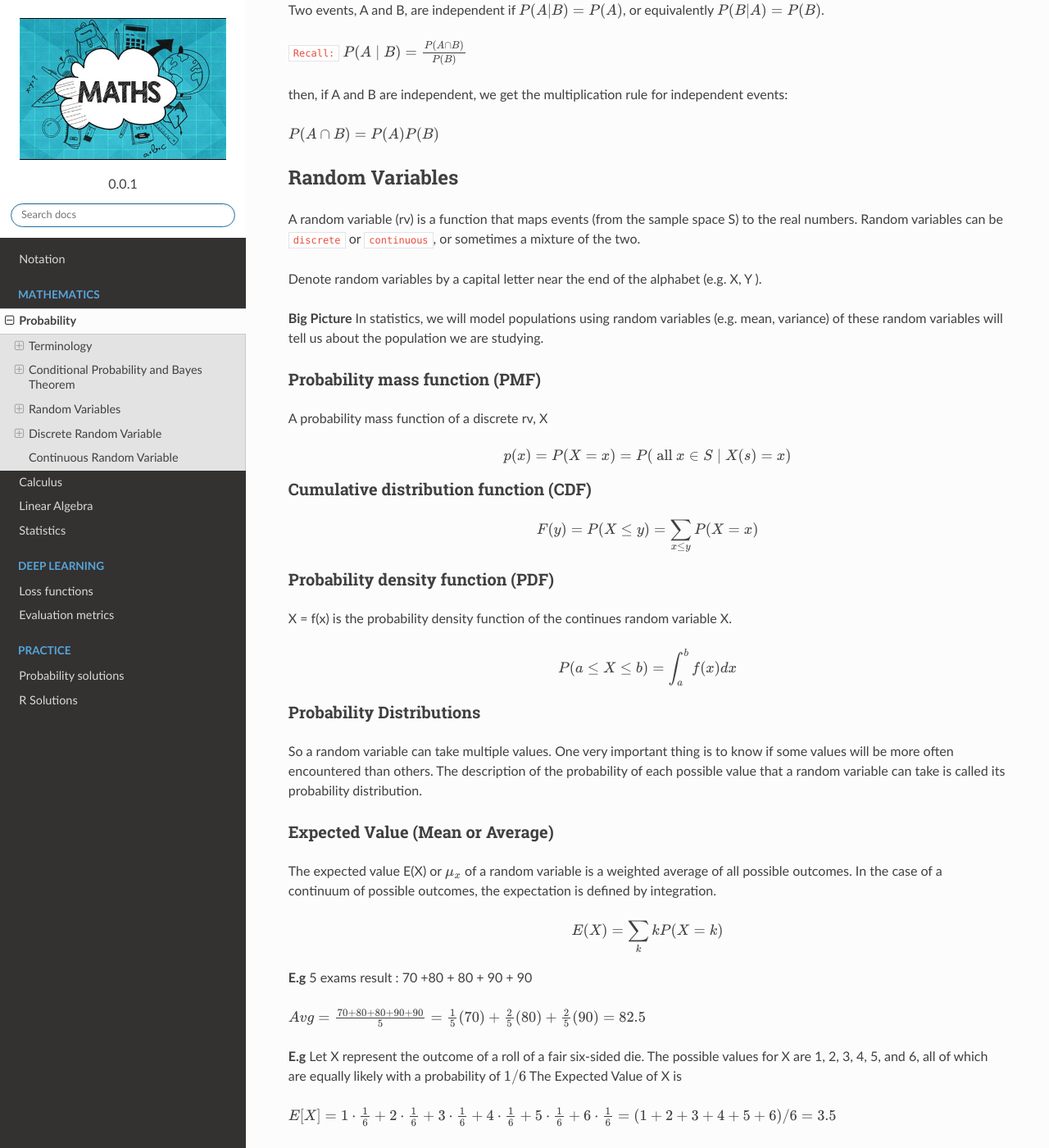
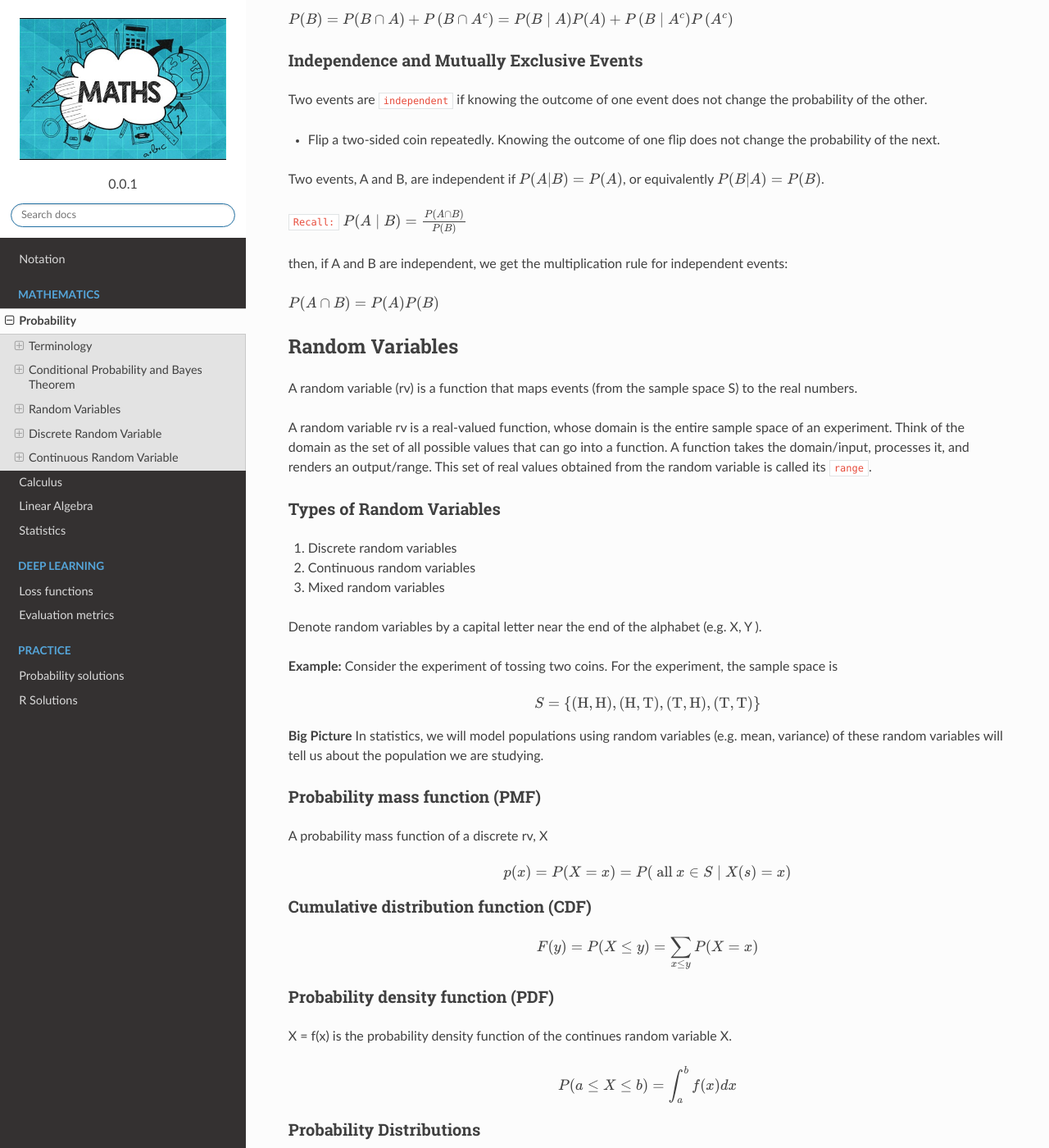
Before and after one commit to akkefa/ml-notes, a Sphinx documentation site: the page built from docs/probability.rst, in a window 1280 px wide and 1400 px high, scrolled down 1602 px. Shown: the whole window at 82% size. Built offline with Sphinx 7.4.7 and the Read the Docs theme 2.0.0, drawn with Linux system fonts in a browser that asks for light colours; some of the changed text lies outside the part shown.

Commit message:
New changes.

```diff
--- a/docs/probability.rst
+++ b/docs/probability.rst
@@ -77,9 +89,29 @@ rule for independent events:
 Random Variables
 =================
 A random variable (rv) is a function that maps events (from the sample space S) to the real numbers.
-Random variables can be ``discrete`` or ``continuous``, or sometimes a mixture of the two.
+
+A random variable rv is a real-valued function, whose domain is the entire sample space of an experiment.
+Think of the domain as the set of all possible values that can go into a function. A function takes the domain/input,
+processes it, and renders an output/range. This set of real values obtained from the random variable is called its
+``range``.
+
+Types of Random Variables
+--------------------------
+
+#. Discrete random variables
+#. Continuous random variables
+#. Mixed random variables
 
 Denote random variables by a capital letter near the end of the alphabet (e.g. X, Y ).
+
+**Example:**
+Consider the experiment of tossing two coins. For the experiment, the sample space is
+
+.. math::
+
+    S=\{(\mathrm{H}, \mathrm{H}),(\mathrm{H}, \mathrm{T}),(\mathrm{T}, \mathrm{H}),(\mathrm{T}, \mathrm{T})\}
+
+
 
 **Big Picture** In statistics, we will model populations using random variables (e.g. mean, variance) of these random
 variables will tell us about the population we are studying.
@@ -328,7 +360,7 @@ union of disjoint intervals. X = f(x) is the probability density function of the
 .. note:: :math:`P(X=a)=\int_{a}^{a} f(x) d x=0 \text { for all real numbers } a`
 
 CDF
-^^^^
+----
 The cumulative distribution function (cdf) for a continuous rv X is given by :math:`F(x)=P(X \leq x)=\int_{-\infty}^{x} f(t) d t`
 
 * :math:`0 \leq F(x) \leq 1`
```
Also changed, not shown: other parts of docs/probability.rst (+12 -0 lines).
